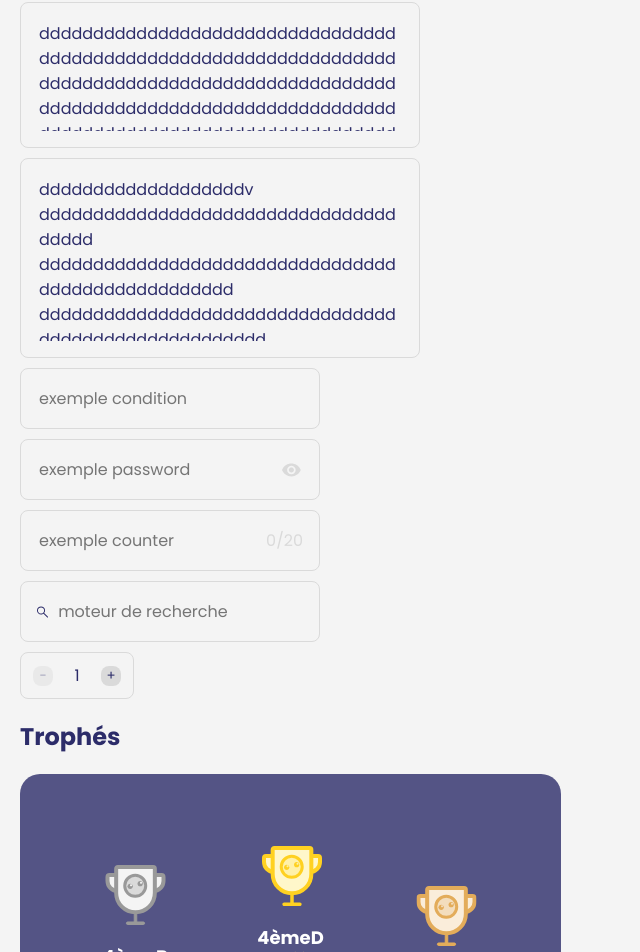
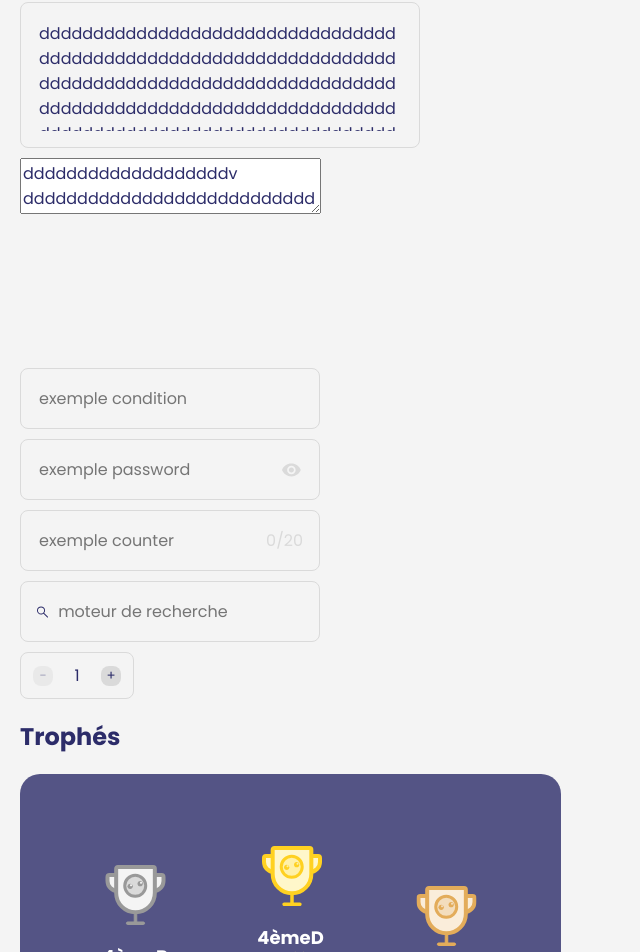
Before and after one commit to Ma-Petite-Planete/ma-petite-librairie, a React (Vite) app: page / in a window 1280 px wide. Shown: the part 1057-2009 px from the top of the page, without its empty margins (0-640 px from the left). Built offline with nearby package versions, Linux system fonts and the light colour scheme; a web font is replaced by a local one.

Commit message:
fix css isue

```diff
--- a/src/components/MppTextAreaFixHeigt/MppTextAreaFixHeight.tsx
+++ b/src/components/MppTextAreaFixHeigt/MppTextAreaFixHeight.tsx
@@ -80,7 +80,7 @@ const MppTextAreaFixHeight: React.FC<MppTextAreaFixHeightProps> = ({
   return (
     <>
       <div
-        className={`mpp_text_area_container ${isFocused && !readOnly ? 'focused' : ''}`}
+        className={`mpp_text_area_container_fix_heigt ${isFocused && !readOnly ? 'focused_fix_heigt' : ''}`}
         style={{ height: fixHeight }}
       >
         <textarea
@@ -91,7 +91,7 @@ const MppTextAreaFixHeight: React.FC<MppTextAreaFixHeightProps> = ({
           onFocus={handleFocus}
           onBlur={handleBlur}
           onChange={readOnly ? null : handleChange}
-          className={`mpp_text_area ${readOnly ? 'read_only' : ''}`}
+          className={`mpp_text_area_fix_heigt ${readOnly ? 'read_only_fix_heigt' : ''}`}
           readOnly={readOnly}
         />
       </div>
--- a/src/components/MppTextAreaFixHeigt/mpp_text_area_fix_height.css
+++ b/src/components/MppTextAreaFixHeigt/mpp_text_area_fix_height.css
@@ -1,4 +1,4 @@
-.mpp_text_area_container {
+.mpp_text_area_container_fix_heigth {
   display: flex;
   padding: 16px;
   border: 1px solid var(--medium_grey);
@@ -7,7 +7,7 @@
   box-sizing: border-box;
 }
 
-.mpp_text_area {
+.mpp_text_area_fix_height {
   border: none;
   width: 100%;
   font-size: 16px;
@@ -19,10 +19,10 @@
   background-color: transparent;
 }
 
-.focused {
+.focused_fix_height {
   border-color: var(--dark_blue);
 }
 
-.read_only {
+.read_only_fix_heigt {
   cursor: not-allowed;
 }
```
Also changed, not shown: 2 other files (tests, documents, lock files or other folders).
